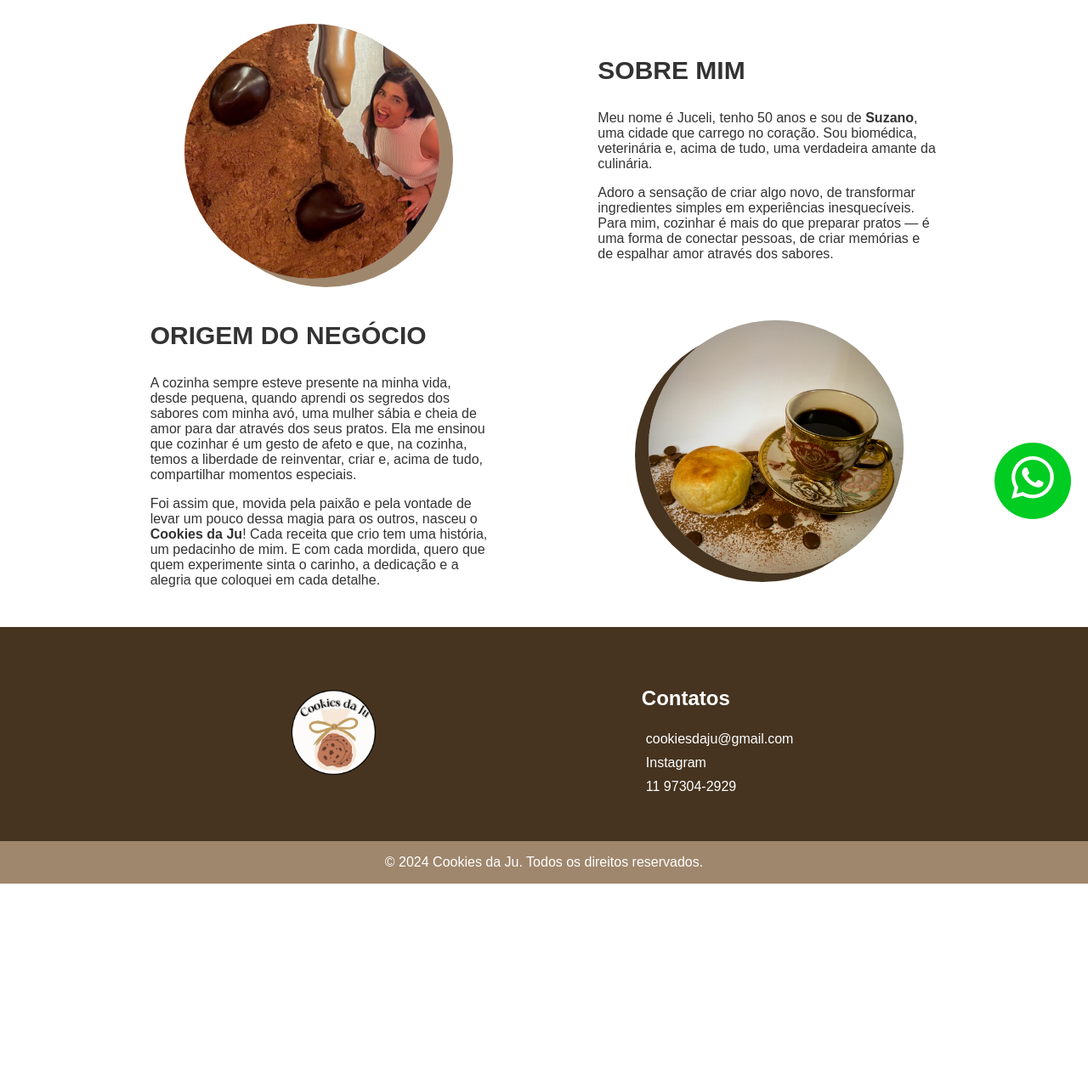
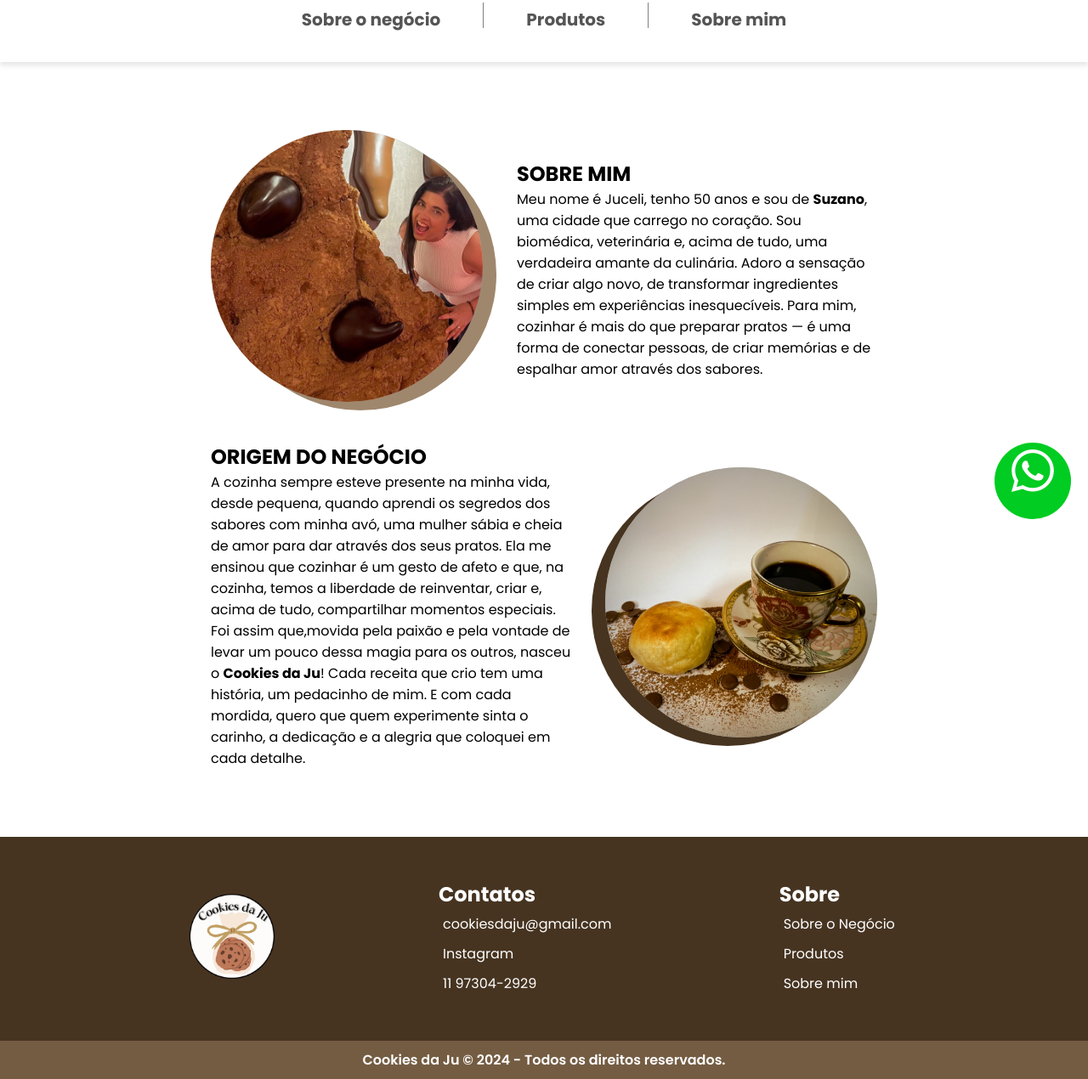
Before and after one commit to GabSouzaGit/cookies_ju, a plain HTML site: page index.html in a window 1280 px wide. Shown: the part 169-1439 px from the top of the page at 85% size. Before the commit the page ends 1209 px from the top, so only its background shows below. Drawn offline with nearby package versions, Linux system fonts and the light colour scheme; a web font is replaced by a local one.

Commit message:
Alterações na section sobre, rodapé e header.

```diff
--- a/estilo.css
+++ b/estilo.css
@@ -1,5 +1,9 @@
-body {
-    font-family: Arial, sans-serif;
+/* Importando Fontes */
+@import url('https://fonts.googleapis.com/css2?family=Rancho&display=swap'); /* Rancho */
+@import url('https://fonts.googleapis.com/css2?family=Poppins:ital,wght@0,100;0,200;0,300;0,400;0,500;0,600;0,700;0,800;0,900;1,100;1,200;1,300;1,400;1,500;1,600;1,700;1,800;1,900&display=swap'); /* Poppins */
+
+* {
+    font-family: "Poppins", serif;
     margin: 0;
 }
 
@@ -10,28 +14,28 @@ header {
   align-items: center;
   justify-content: space-evenly;
   flex-wrap: wrap;
-  padding: 30px 50px;
   background-color: #fff;
   box-shadow: 0 4px 6px rgba(0, 0, 0, 0.1);
 }
 
 .logo {
   display: flex;
+  gap: 4rem;
   align-items: center;
   margin: 0;
 }
 
 .logo figcaption {
     color: #7a5e3a;
-    font-size: 30px;
+    font-size: 6rem;
     margin: 0;
-    font-family: serif;
-    font-weight: bold;
+    font-family: "Rancho", cursive;
+    font-weight: 400;
     margin: 15px;
 }
 
 .logo img {
-  height: 70px;
+  height: 120px;
   max-width: 100%;
 }
 
@@ -45,7 +49,7 @@ header {
 #nav-header a {
   text-decoration: none;
   color: #555;
-  font-size: 18px;
+  font-size: 1.25rem;
   font-weight: bold;
   padding: 5px 30px;
   transition: all 0.5s ease;
@@ -92,7 +96,7 @@ header {
 
 #whatsapp a i {
     font-size: 50px;
-    transform: translateY(-2px);
+    transform: translateY(-10px);
     color: #fff;
 }
 
@@ -100,32 +104,33 @@ header {
 
 /* -- GEOVANI -- */
 
+
+#sobre, #alto, #baixo {
+    display: flex;
+    justify-content: center;
+    align-items: center;
+    gap: 40px;
+}
+
+#alto, #baixo {
+    flex-direction: row;
+    padding: 0 15%;
+}
+
 #sobre {
-    margin: 30px;
+    margin: 5rem;
     display: flex;
-    align-items: center;
-    justify-content: center;
     flex-direction: column;
 }
 
-#sobre div {
-    width: 100%;
-    display: flex;
-    align-items: center;
-    justify-content: space-evenly;
-    flex-wrap: wrap;
-}
-
-#sobre #baixo {
+#baixo {
     flex-direction: row-reverse;
 }
 
 figure .bola {
-    width: 100%;
-    max-width: 300px;
+    width: 20rem;
     border-radius: 50%;
     background-color: hsl(0, 0%, 70%);
-    background-size: cover;
     background-position: center;
 }
 
@@ -139,7 +144,6 @@ figure .bola {
 
 .conteudo {
     color: #333;
-    max-width: 400px;
 }
 
 .conteudo h1 {
@@ -151,10 +155,11 @@ figure .bola {
 /* -- MARIO -- */
 
 #rodape-principal {
-    background-color: #463420;
+    background-color: #463421;
     color: #fff;
     text-align: center;
-    margin: 0 auto;
+    display: flex;
+    flex-direction: column;
 }
 
 #rodape-principal figure {
@@ -165,18 +170,19 @@ figure .bola {
     height: 100px;
 }
 
-#rodape-principal section {
+#rodape-principal #info{
     padding: 50px 30px;
     display: flex;
     justify-content: space-evenly;
     align-items: center;
-    flex-wrap: wrap;
 }
 
-#rodape-principal footer {
-    display: flex;
-    justify-content: center;
-    background: #9f876d;
+.copyright {
+    text-align: center;
+    font-weight: 600;
+    color: #fff;
+    background: #745C42;
+    padding: 10px 0;
 }
 
 #social-links {
--- a/index.html
+++ b/index.html
@@ -1,5 +1,6 @@
 <!DOCTYPE html>
 <html lang="pt-br">
+
 <head>
     <meta charset="UTF-8">
     <meta name="viewport" content="width=device-width, initial-scale=1.0">
@@ -7,6 +8,7 @@
     <link rel="stylesheet" href="estilo.css">
     <link rel="stylesheet" href="https://cdn.jsdelivr.net/npm/bootstrap-icons@1.3.0/font/bootstrap-icons.css">
 </head>
+
 <body>
     <div id="whatsapp">
         <a href="https://api.whatsapp.com/send?phone=5511973042929" target="_blank">
@@ -27,55 +29,35 @@
         </nav>
     </header>
     <section id="sobre">
-        <div id="alto">
+        <section id="alto">
             <figure>
                 <img class="bola" src="imgs/juceli.jpeg">
             </figure>
-            <section class="conteudo">
-                <h1>SOBRE MIM</h1>
             <article>
+                <h2>SOBRE MIM</h2>
                 <p>
-                        Meu nome é Juceli, tenho 50 anos e sou de <b>Suzano</b>, uma
-                        cidade que carrego no coração. Sou biomédica, veterinária e,
-                        acima de tudo, uma verdadeira amante da culinária.
-                    </p>
-                    <p>
-                        Adoro a sensação de criar algo novo, de transformar
-                        ingredientes simples em experiências inesquecíveis. Para mim,
-                        cozinhar é mais do que preparar pratos — é uma forma de conectar
-                        pessoas, de criar memórias e de espalhar amor através dos sabores.
+                    Meu nome é Juceli, tenho 50 anos e sou de <strong>Suzano</strong>, uma cidade que carrego no
+                    coração. Sou biomédica, veterinária e, acima de tudo, uma verdadeira amante da culinária. Adoro a
+                    sensação de criar algo novo, de transformar ingredientes simples em experiências inesquecíveis. Para
+                    mim, cozinhar é mais do que preparar pratos — é uma forma de conectar pessoas, de criar memórias e
+                    de espalhar amor através dos sabores.
                 </p>
             </article>
         </section>
-        </div>
-        <div id="baixo">
+        <section id="baixo">
             <figure>
                 <img class="bola" src="imgs/negocio.jpeg">
             </figure>
-            <section class="conteudo">
-                <h1>ORIGEM DO NEGÓCIO</h1>
             <article>
+                <h2>ORIGEM DO NEGÓCIO</h2>
                 <p>
-                        A cozinha sempre esteve presente na minha vida, desde pequena,
-                        quando aprendi os segredos dos sabores com minha avó, uma mulher
-                        sábia e cheia de amor para dar através dos seus pratos. Ela me
-                        ensinou que cozinhar é um gesto de afeto e que, na cozinha, temos a
-                        liberdade de reinventar, criar e, acima de tudo, compartilhar momentos especiais.
-                    </p>
-                    <p>
-                        Foi assim que, movida pela paixão e pela vontade
-                        de levar um pouco dessa magia para os outros, nasceu
-                        o <b>Cookies da Ju</b>! Cada receita que crio tem uma história,
-                        um pedacinho de mim. E com cada mordida, quero que quem
-                        experimente sinta o carinho, a dedicação e a alegria que
-                        coloquei em cada detalhe.
+                    A cozinha sempre esteve presente na minha vida, desde pequena, quando aprendi os segredos dos sabores com minha avó, uma mulher sábia e cheia de amor para dar através dos seus pratos. Ela me ensinou que cozinhar é um gesto de afeto e que, na cozinha, temos a liberdade de reinventar, criar e, acima de tudo, compartilhar momentos especiais. Foi assim que,movida pela paixão e pela vontade de levar um pouco dessa magia para os outros, nasceu o <strong>Cookies da Ju</strong>! Cada receita que crio tem uma história, um pedacinho de mim. E com cada mordida, quero que quem experimente sinta o carinho, a dedicação e a alegria que coloquei em cada detalhe.
                 </p>
             </article>
         </section>
-        </div>
     </section>
     <footer id="rodape-principal">
-        <section>
+        <section id="info">
             <figure>
                 <img src="imgs/logo.png" alt="Logo do rodapé">
             </figure>
@@ -85,10 +67,17 @@
                 <a href="https://www.instagram.com/cookies_juu_/" target="_blank"> Instagram </a>
                 <a href="tel:+5511973042929">11 97304-2929</a>
             </nav>
+            <nav id="social-links">
+                <h2>Sobre</h2>
+                <a href="">Sobre o Negócio</a>
+                <a href="">Produtos</a>
+                <a href="">Sobre mim</a>
+            </nav>
         </section>
-        <footer>
-            <p>&copy; 2024 Cookies da Ju. Todos os direitos reservados.</p>
-        </footer>
+        <section class="copyright">
+            <p>Cookies da Ju &copy; 2024 - Todos os direitos reservados.</p>
+        </section>
     </footer>
 </body>
+
 </html>
```
Lines whose indentation alone changed are shown as unchanged.
